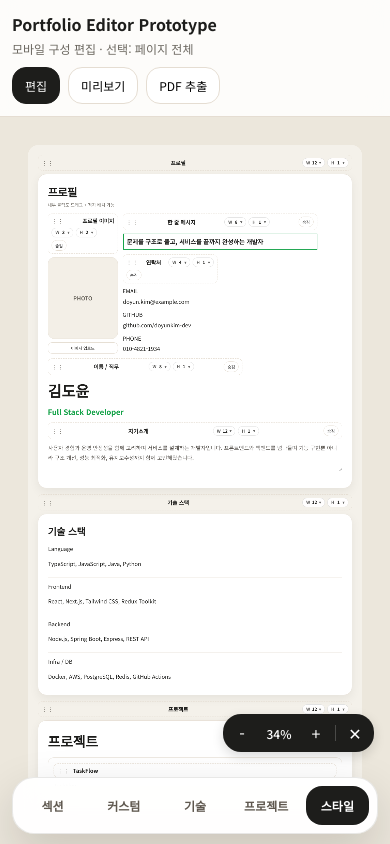
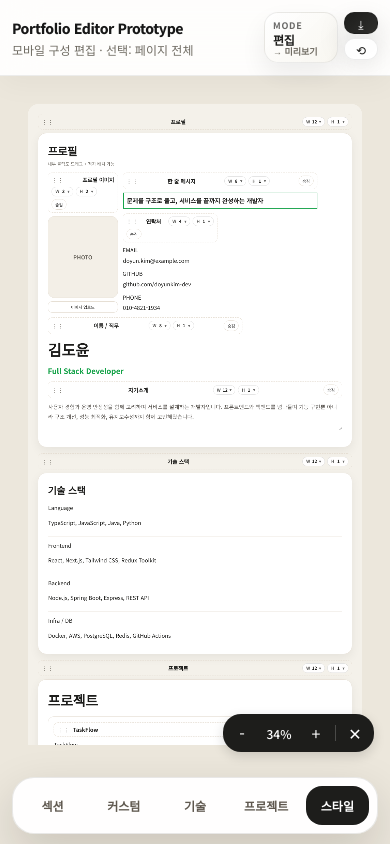
Before and after one commit to hdg5639/portfolio_editor, a React (Vite) app in the folder portfolio_edit/: page / in a window 390 px wide. Built offline with nearby package versions, Linux system fonts and the light colour scheme.

Commit message:
feat(editor): 선택 상태 시각화 개선, 모바일 재배치 지원, 탑바 UI 리팩토링

```diff
--- a/portfolio_edit/src/App.jsx
+++ b/portfolio_edit/src/App.jsx
@@ -274,6 +274,9 @@ export default function App() {
     const [isExporting, setIsExporting] = useState(false);
     const [isExportSheetOpen, setIsExportSheetOpen] = useState(false);
     const currentSelectedStyle = useMemo(() => store.actions.getSelectedStyle(), [store.actions]);
+    const nextMode = mode === 'edit' ? 'preview' : 'edit';
+    const currentModeLabel = mode === 'edit' ? '편집' : '미리보기';
+    const nextModeLabel = nextMode === 'edit' ? '편집' : '미리보기';
 
     const handleExportPdf = async (nextOrientation = portfolio.styles.page?.orientation || 'portrait') => {
         const target = exportRef.current;
@@ -432,31 +435,86 @@ export default function App() {
                     </div>
 
                     <div className="topbar-right">
+                        {ui.isMobile ? (
+                            <div className="topbar-mobile-controls">
                                 <button
                                     type="button"
-                            className={mode === 'edit' ? 'active-toggle' : ''}
-                            onClick={() => actions.setMode('edit')}
+                                    className="topbar-mode-toggle topbar-mode-toggle-mobile"
+                                    onClick={() => actions.setMode(nextMode)}
+                                    aria-label={`${nextModeLabel}로 전환`}
                                 >
-                            편집
+                                    <span className="topbar-mode-toggle-kicker">Mode</span>
+                                    <strong>{currentModeLabel}</strong>
+                                    <span className="topbar-mode-toggle-next">→ {nextModeLabel}</span>
+                                </button>
+
+                                <div className="topbar-mobile-icon-stack">
+                                    <button
+                                        type="button"
+                                        className="topbar-icon-button topbar-icon-button-primary"
+                                        onClick={() => setIsExportSheetOpen(true)}
+                                        disabled={isExporting}
+                                        aria-label={isExporting ? 'PDF 생성 중' : 'PDF 추출'}
+                                        title={isExporting ? 'PDF 생성 중' : 'PDF 추출'}
+                                    >
+                                        <span aria-hidden="true">⤓</span>
                                     </button>
 
                                     <button
                                         type="button"
-                            className={mode === 'preview' ? 'active-toggle' : ''}
-                            onClick={() => actions.setMode('preview')}
+                                        className="topbar-icon-button"
+                                        onClick={actions.reset}
+                                        aria-label="초기화"
+                                        title="초기화"
                                     >
-                            미리보기
+                                        <span aria-hidden="true">⟲</span>
+                                    </button>
+                                </div>
+                            </div>
+                        ) : (
+                            <>
+                                <button
+                                    type="button"
+                                    className="topbar-mode-toggle"
+                                    onClick={() => actions.setMode(nextMode)}
+                                    aria-label={`${nextModeLabel}로 전환`}
+                                >
+                                    <span className="topbar-mode-toggle-kicker">Mode</span>
+                                    <span className="topbar-mode-toggle-body">
+                                        <strong>{currentModeLabel}</strong>
+                                        <span className="topbar-mode-toggle-separator" aria-hidden="true">·</span>
+                                        <span className="topbar-mode-toggle-next">→ {nextModeLabel}</span>
+                                    </span>
                                 </button>
 
-                        <button type="button" onClick={() => setIsExportSheetOpen(true)} disabled={isExporting}>
-                            {isExporting ? 'PDF 생성 중...' : 'PDF 추출'}
+                                <div className="topbar-action-group">
+                                    <button
+                                        type="button"
+                                        className="topbar-action-button topbar-action-button-primary"
+                                        onClick={() => setIsExportSheetOpen(true)}
+                                        disabled={isExporting}
+                                    >
+                                        <span className="topbar-action-icon" aria-hidden="true">↗</span>
+                                        <span className="topbar-action-text">
+                                            <span className="topbar-button-kicker">Export</span>
+                                            <strong>{isExporting ? 'PDF 생성 중...' : 'PDF 추출'}</strong>
+                                        </span>
                                     </button>
 
-                        {!ui.isMobile ? (
-                            <button type="button" onClick={actions.reset}>
-                                초기화
+                                    <button
+                                        type="button"
+                                        className="topbar-action-button"
+                                        onClick={actions.reset}
+                                    >
+                                        <span className="topbar-action-icon" aria-hidden="true">⟲</span>
+                                        <span className="topbar-action-text">
+                                            <span className="topbar-button-kicker">Reset</span>
+                                            <strong>초기화</strong>
+                                        </span>
                                     </button>
-                        ) : null}
+                                </div>
+                            </>
+                        )}
                     </div>
                 </div>
             </header>
--- a/portfolio_edit/src/styles/layout.css
+++ b/portfolio_edit/src/styles/layout.css
@@ -6,9 +6,10 @@
     position: sticky;
     top: 0;
     z-index: 30;
-    background: rgba(255, 255, 255, 0.86);
-    backdrop-filter: blur(12px);
-    border-bottom: 1px solid var(--line);
+    background: rgba(255, 255, 255, 0.8);
+    backdrop-filter: blur(18px) saturate(1.15);
+    border-bottom: 1px solid rgba(29, 29, 27, 0.08);
+    box-shadow: 0 8px 30px rgba(17, 17, 17, 0.04);
 }
 
 .topbar-inner {
@@ -17,45 +18,209 @@
     padding: 14px 18px;
     display: flex;
     justify-content: space-between;
-    gap: 16px;
+    gap: 20px;
     align-items: center;
 }
 
 .topbar-left {
     min-width: 0;
+    display: flex;
+    flex-direction: column;
+    gap: 4px;
 }
 
 .topbar-left strong {
     display: block;
     font-size: 18px;
+    font-weight: 800;
+    letter-spacing: -0.03em;
+    color: #171717;
 }
 
 .topbar-left p {
-    margin: 4px 0 0;
-    color: var(--muted);
-    font-size: 14px;
+    margin: 0;
+    color: #6e6a61;
+    font-size: 13px;
+    line-height: 1.45;
 }
 
 .topbar-right {
     display: flex;
-    gap: 10px;
     align-items: center;
-    flex-wrap: wrap;
     justify-content: flex-end;
+    gap: 12px;
+    min-width: 0;
 }
 
-.topbar-right button {
-    white-space: nowrap;
-    border: 1px solid var(--line);
-    border-radius: 14px;
-    background: #fff;
-    padding: 10px 14px;
+.topbar-mode-toggle,
+.topbar-action-button,
+.topbar-icon-button {
+    appearance: none;
+    border: 0;
+    cursor: pointer;
+    min-width: 0;
+    transition: transform 0.18s ease, box-shadow 0.18s ease, background 0.18s ease, color 0.18s ease, border-color 0.18s ease;
 }
 
-.active-toggle {
-    background: #1d1d1b !important;
-    color: #fff !important;
-    border-color: #1d1d1b !important;
+.topbar-mode-toggle {
+    display: inline-flex;
+    flex-direction: column;
+    justify-content: center;
+    min-width: 188px;
+    min-height: 56px;
+    padding: 10px 14px;
+    border-radius: 16px;
+    border: 1px solid rgba(29, 29, 27, 0.08);
+    background: linear-gradient(135deg, rgba(255, 255, 255, 0.96) 0%, rgba(248, 246, 240, 0.98) 100%);
+    color: #1d1d1b;
+    box-shadow: 0 12px 26px rgba(17, 17, 17, 0.07);
+    text-align: left;
+}
+
+.topbar-mode-toggle:hover,
+.topbar-action-button:hover,
+.topbar-icon-button:hover {
+    transform: translateY(-1px);
+}
+
+.topbar-mode-toggle-kicker,
+.topbar-button-kicker {
+    display: block;
+    margin-bottom: 4px;
+    font-size: 10px;
+    font-weight: 700;
+    letter-spacing: 0.08em;
+    text-transform: uppercase;
+    opacity: 0.65;
+}
+
+.topbar-mode-toggle-body {
+    display: inline-flex;
+    align-items: center;
+    gap: 8px;
+    flex-wrap: wrap;
+}
+
+.topbar-mode-toggle strong,
+.topbar-action-text strong {
+    display: block;
+    font-size: 14px;
+    line-height: 1.15;
+    letter-spacing: -0.02em;
+}
+
+.topbar-mode-toggle-separator {
+    color: rgba(29, 29, 27, 0.28);
+}
+
+.topbar-mode-toggle-next {
+    font-size: 11px;
+    color: #6e6a61;
+    font-weight: 600;
+}
+
+.topbar-mode-toggle:hover {
+    border-color: rgba(29, 29, 27, 0.14);
+    box-shadow: 0 16px 32px rgba(17, 17, 17, 0.1);
+}
+
+.topbar-action-group {
+    display: flex;
+    align-items: center;
+    gap: 8px;
+}
+
+.topbar-action-button {
+    display: inline-flex;
+    align-items: center;
+    gap: 12px;
+    padding: 10px 13px;
+    border: 1px solid rgba(29, 29, 27, 0.08);
+    border-radius: 20px;
+    background: rgba(255, 255, 255, 0.88);
+    color: #1d1d1b;
+    box-shadow: 0 10px 24px rgba(17, 17, 17, 0.06);
+}
+
+.topbar-action-button:disabled,
+.topbar-icon-button:disabled {
+    cursor: wait;
+    opacity: 0.72;
+    transform: none;
+}
+
+.topbar-action-button-primary {
+    background: linear-gradient(135deg, #1d1d1b 0%, #2f2f2d 100%);
+    color: #fff;
+    box-shadow: 0 14px 28px rgba(29, 29, 27, 0.18);
+}
+
+.topbar-action-button-primary:hover {
+    box-shadow: 0 16px 32px rgba(29, 29, 27, 0.22);
+}
+
+.topbar-action-icon {
+    flex: 0 0 auto;
+    width: 34px;
+    height: 34px;
+    border-radius: 12px;
+    display: inline-flex;
+    align-items: center;
+    justify-content: center;
+    font-size: 16px;
+    background: rgba(29, 29, 27, 0.07);
+}
+
+.topbar-action-button-primary .topbar-action-icon {
+    background: rgba(255, 255, 255, 0.14);
+}
+
+.topbar-action-text {
+    display: flex;
+    flex-direction: column;
+    min-width: 0;
+    text-align: left;
+}
+
+.topbar-mobile-controls {
+    width: 100%;
+    display: flex;
+    align-items: stretch;
+    gap: 10px;
+}
+
+.topbar-mobile-icon-stack {
+    width: 56px;
+    display: flex;
+    flex-direction: column;
+    gap: 10px;
+}
+
+.topbar-icon-button {
+    width: 100%;
+    height: calc(50% - 5px);
+    border: 1px solid rgba(29, 29, 27, 0.08);
+    border-radius: 16px;
+    background: rgba(255, 255, 255, 0.9);
+    color: #1d1d1b;
+    box-shadow: 0 10px 24px rgba(17, 17, 17, 0.06);
+    display: inline-flex;
+    align-items: center;
+    justify-content: center;
+    font-size: 20px;
+}
+
+.topbar-icon-button-primary {
+    background: linear-gradient(135deg, #1d1d1b 0%, #2f2f2d 100%);
+    color: #fff;
+    box-shadow: 0 14px 28px rgba(29, 29, 27, 0.18);
+}
+
+.topbar-action-button:focus-visible,
+.topbar-mode-toggle:focus-visible,
+.topbar-icon-button:focus-visible {
+    outline: 2px solid rgba(60, 120, 255, 0.4);
+    outline-offset: 2px;
 }
 
 
--- a/portfolio_edit/src/styles/responsive.css
+++ b/portfolio_edit/src/styles/responsive.css
@@ -61,24 +61,42 @@
 /* 공통 축소 폭에서 상단 UI 정도만 정리 */
 @media (max-width: 1280px) {
     .topbar-inner {
-        gap: 12px;
+        gap: 14px;
     }
 
     .topbar-right {
-        gap: 8px;
-        flex-wrap: wrap;
+        gap: 10px;
+    }
+
+    .topbar-mode-toggle {
+        min-width: 180px;
+        padding: 10px 14px;
+    }
+
+    .topbar-action-button {
+        padding: 8px 10px;
     }
 }
 
 @media (max-width: 920px) {
     .topbar-inner {
         flex-direction: column;
-        align-items: flex-start;
+        align-items: stretch;
     }
 
     .topbar-right {
-        justify-content: flex-start;
+        width: 100%;
+        justify-content: space-between;
         flex-wrap: wrap;
+    }
+
+    .topbar-mode-toggle {
+        flex: 1 1 auto;
+        min-width: 0;
+    }
+
+    .topbar-action-group {
+        gap: 6px;
     }
 
     .style-grid,
@@ -100,26 +118,77 @@
         padding: 12px 12px 110px;
     }
 
+    .mobile-app-shell .topbar {
+        background: rgba(255, 255, 255, 0.92);
+    }
+
     .mobile-app-shell .topbar-inner {
         padding: 12px;
         gap: 10px;
+        flex-direction: row;
+        align-items: stretch;
+    }
+
+    .mobile-app-shell .topbar-left {
+        flex: 1 1 auto;
+        justify-content: center;
     }
 
     .mobile-app-shell .topbar-left strong {
-        font-size: 16px;
+        font-size: 14px;
     }
 
     .mobile-app-shell .topbar-left p {
         font-size: 12px;
+        line-height: 1.35;
     }
 
     .mobile-app-shell .topbar-right {
-        width: 100%;
-        gap: 8px;
+        flex: 0 0 auto;
+        width: auto;
+        min-width: 108px;
+        align-self: center;
     }
 
-    .mobile-app-shell .topbar-right button {
-        padding: 9px 12px;
+    .mobile-app-shell .topbar-mobile-controls {
+        height: auto;
+        min-height: 42px;
+        gap: 6px;
+        align-items: stretch;
+    }
+
+    .mobile-app-shell .topbar-mode-toggle-mobile {
+        min-width: 0;
+        width: 74px;
+        min-height: 42px;
+        padding: 6px 8px;
+        border-radius: 14px;
+        justify-content: center;
+    }
+
+    .mobile-app-shell .topbar-mode-toggle-mobile .topbar-mode-toggle-kicker {
+        margin-bottom: 2px;
+        font-size: 9px;
+    }
+
+    .mobile-app-shell .topbar-mode-toggle-mobile strong {
+        font-size: 12px;
+        line-height: 1.05;
+    }
+
+    .mobile-app-shell .topbar-mode-toggle-mobile .topbar-mode-toggle-next {
+        font-size: 9px;
+        line-height: 1.1;
+    }
+
+    .mobile-app-shell .topbar-mobile-icon-stack {
+        width: 34px;
+        gap: 4px;
+    }
+
+    .mobile-app-shell .topbar-icon-button {
+        height: 19px;
+        border-radius: 10px;
         font-size: 12px;
     }
 
@@ -143,17 +212,16 @@
     }
 
     .mobile-app-shell .topbar-inner {
-        padding: 10px 12px;
-        gap: 8px;
+        padding: 8px 10px;
+        gap: 6px;
     }
 
     .mobile-app-shell .topbar-left p {
-        font-size: 11px;
+        font-size: 10px;
     }
 
-    .mobile-app-shell .topbar-right button {
-        padding: 8px 10px;
-        font-size: 11px;
+    .mobile-app-shell .topbar-mode-toggle-mobile {
+        padding: 7px 8px;
     }
 
     .mobile-editor-sheet {
```
Lines whose indentation alone changed are shown as unchanged.
